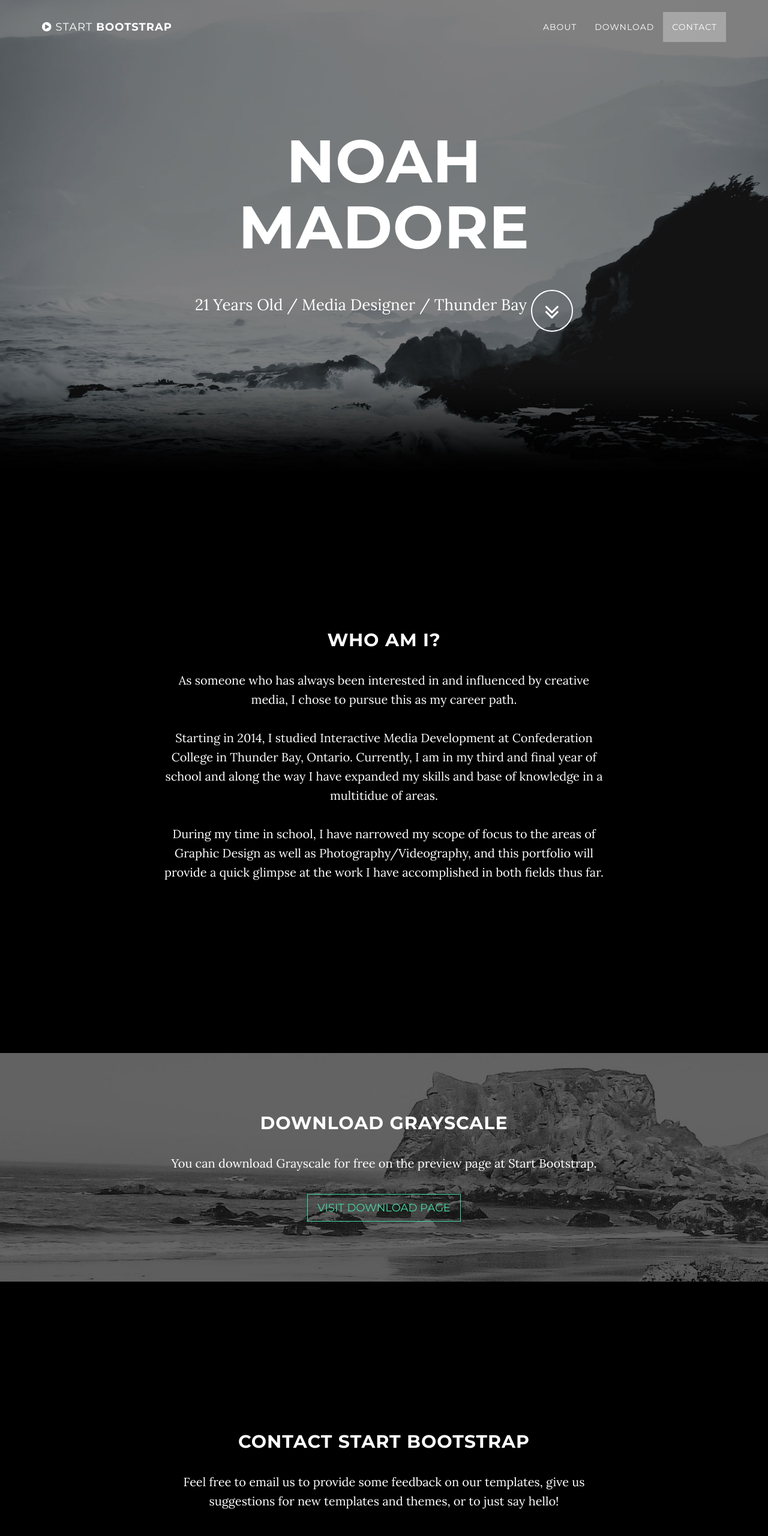
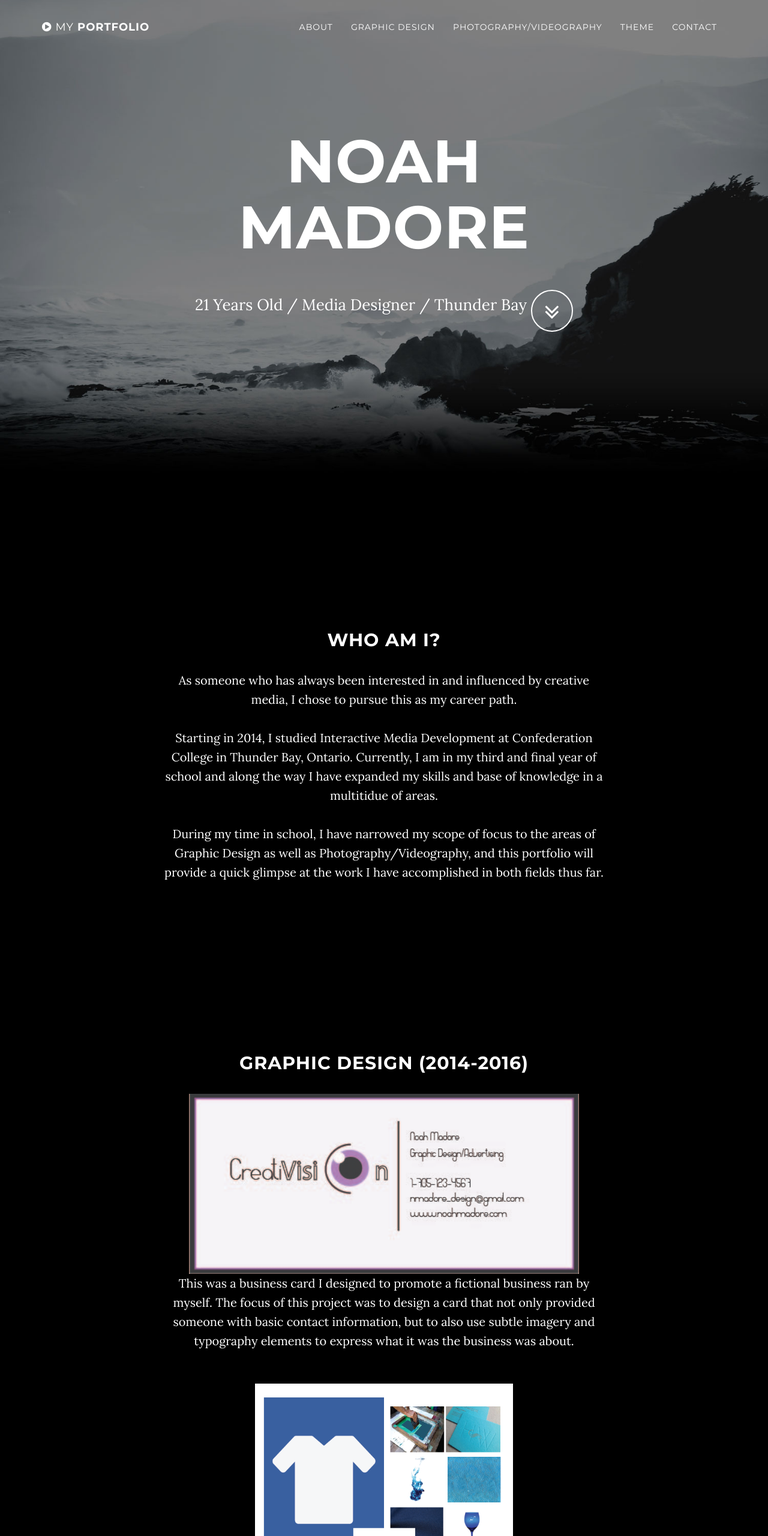
Before and after one commit to nmadore/nmadore.github.io, a website: page index.html in a window 1280 px wide. Shown: the top 2560 px of the page at 60% size. Drawn offline with nearby package versions, Linux system fonts and the light colour scheme; some packages are replaced by stand-ins of ours.

Commit message:
added menu tabs for graphic design section and photography section

```diff
--- a/index.html
+++ b/index.html
@@ -41,7 +41,7 @@
                     Menu <i class="fa fa-bars"></i>
                 </button>
                 <a class="navbar-brand page-scroll" href="#page-top">
-                    <i class="fa fa-play-circle"></i> <span class="light">Start</span> Bootstrap
+                    <i class="fa fa-play-circle"></i> <span class="light">My</span> Portfolio
                 </a>
             </div>
 
@@ -56,7 +56,13 @@
                         <a class="page-scroll" href="#about">About</a>
                     </li>
                     <li>
-                        <a class="page-scroll" href="#download">Download</a>
+                        <a class="page-scroll" href="#graphicdesign">Graphic Design</a>
+                    </li>
+                     <li>
+                        <a class="page-scroll" href="#photography/videography">Photography/Videography</a>
+                    </li>
+                    <li>
+                        <a class="page-scroll" href="#download">Theme</a>
                     </li>
                     <li>
                         <a class="page-scroll" href="#contact">Contact</a>
@@ -100,12 +106,41 @@
         </div>
     </section>
 
+    <!-- Graphic Design Section -->
+    <section id="graphicdesign" class="container content-section text-center">
+        <div class="row">
+            <div class="col-lg-8 col-lg-offset-2">
+                <h2>Graphic Design (2014-2016)</h2>
+                <img src="img/business card.jpg" alt="Mountain View" style="width:650px;height:300px;">
+
+                <br>
+                <p>This was a business card I designed to promote a fictional business ran by myself. The focus of this project was to design a card that not only provided someone with basic contact information, but to also use subtle imagery and typography elements to express what it was the business was about.</p>
+                </br>
+
+                <img src="img/moodboard_revised-02.png" alt="Mountain View" style="width:430px;height:592px;">
+
+
+            </div>
+        </div>
+    </section>
+
+    <!-- Photo/Video Section -->
+    <section id="photography/videography" class="container content-section text-center">
+        <div class="row">
+            <div class="col-lg-8 col-lg-offset-2">
+                <h2>Photography/Videography (2014-2016)</h2>
+
+            </div>
+        </div>
+    </section>
+
+
     <!-- Download Section -->
     <section id="download" class="content-section text-center">
         <div class="download-section">
             <div class="container">
                 <div class="col-lg-8 col-lg-offset-2">
-                    <h2>Download Grayscale</h2>
+                    <h2>Theme</h2>
                     <p>You can download Grayscale for free on the preview page at Start Bootstrap.</p>
                     <a href="http://startbootstrap.com/template-overviews/grayscale/" class="btn btn-default btn-lg">Visit Download Page</a>
                 </div>
```
Also changed, not shown: img/business card.jpg (added), img/moodboard_revised-02.png (added).
